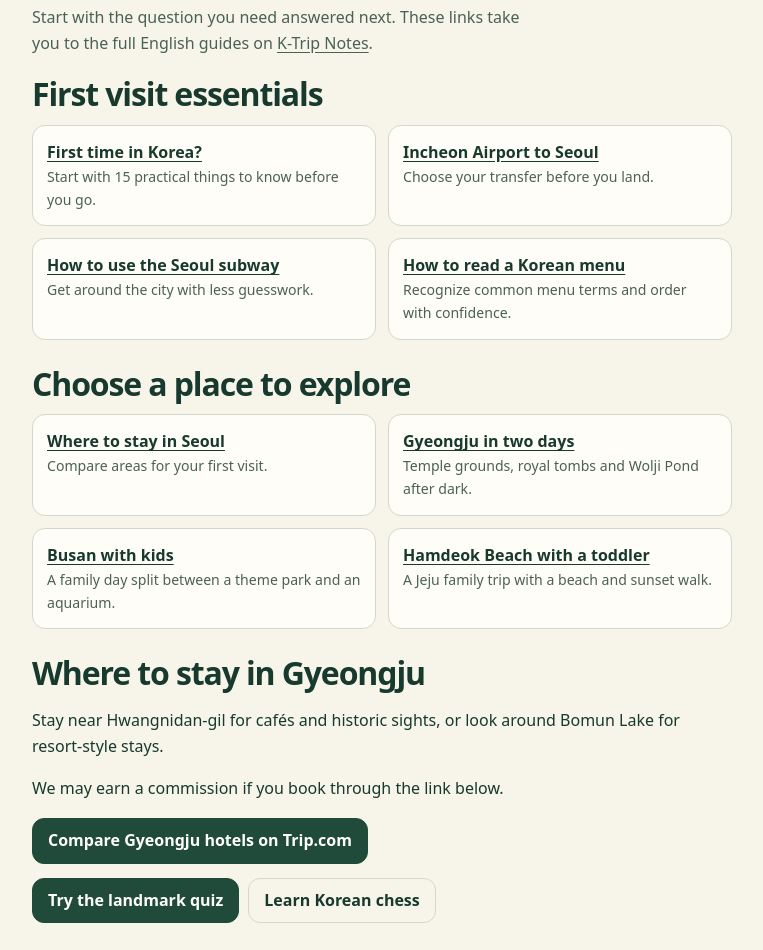
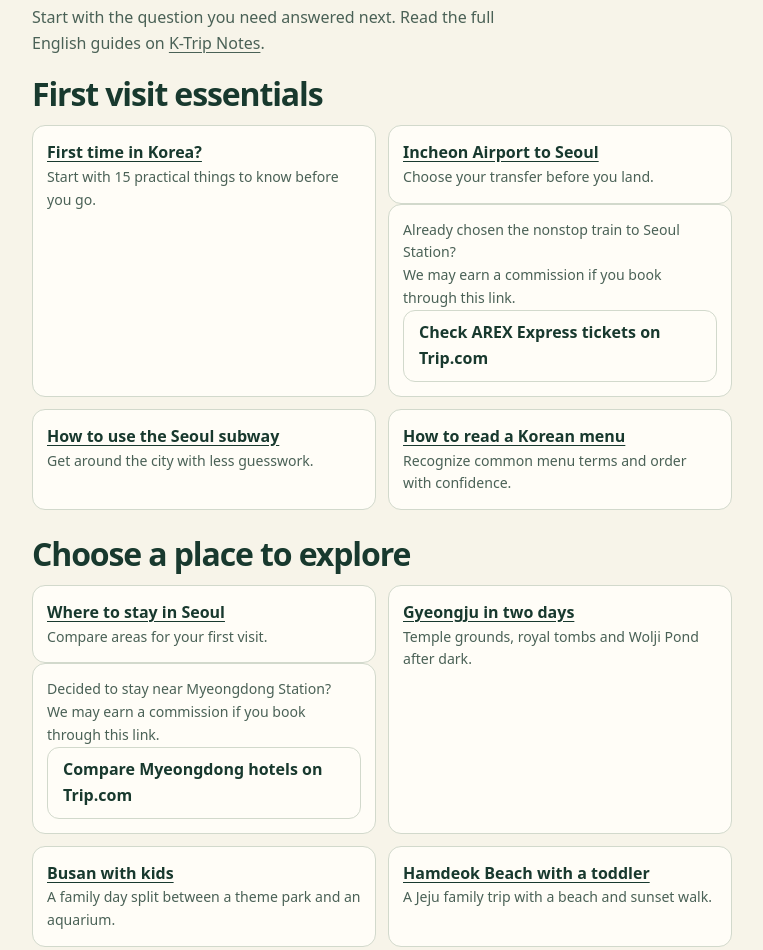
Before and after one commit to not-opened/not-opened.github.io, a plain HTML site: page en/travel/index.html in a window 1280 px wide. Shown: the part 184-1134 px from the top of the page, without its empty margins (258-1021 px from the left). Drawn offline with Linux system fonts and the light colour scheme.

Commit message:
Add disclosed Myeongdong hotel and AREX affiliate links (#12)

```diff
--- a/en/travel/index.html
+++ b/en/travel/index.html
@@ -10,15 +10,29 @@
 <header class="bar narrow"><a class="brand" href="../"><span class="mark" aria-hidden="true">▶</span>notopened</a><a href="/" class="lang" lang="ko" hreflang="ko">한국어 홈</a></header>
 <main class="narrow">
 <a class="back" href="../">← English home</a><h1 class="page-title">Plan your Korea trip</h1>
-<p class="lede">Start with the question you need answered next. These links take you to the full English guides on <a href="https://ktrip-notes.blogspot.com/">K-Trip Notes</a>.</p>
+<p class="lede">Start with the question you need answered next. Read the full English guides on <a href="https://ktrip-notes.blogspot.com/">K-Trip Notes</a>.</p>
 <section aria-labelledby="first"><h2 id="first">First visit essentials</h2><div class="guide-list">
 <a class="guide" href="https://ktrip-notes.blogspot.com/2026/11/first-time-in-korea-15-things-you.html"><strong>First time in Korea?</strong><small>Start with 15 practical things to know before you go.</small></a>
+<div>
 <a class="guide" href="https://ktrip-notes.blogspot.com/2026/11/how-to-get-from-incheon-airport-to-seoul.html"><strong>Incheon Airport to Seoul</strong><small>Choose your transfer before you land.</small></a>
+<div class="guide" id="arex-ticket">
+<small>Already chosen the nonstop train to Seoul Station?</small>
+<small id="arex-ticket-disclosure">We may earn a commission if you book through this link.</small>
+<a class="button ghost" rel="sponsored" aria-describedby="arex-ticket-disclosure" href="https://us.trip.com/things-to-do/detail/50095890?Allianceid=11474380&amp;SID=337246890&amp;trip_sub1=en_arex_express&amp;trip_sub3=D21631724">Check AREX Express tickets on Trip.com</a>
+</div>
+</div>
 <a class="guide" href="https://ktrip-notes.blogspot.com/2026/11/how-to-use-seoul-subway-as-tourist.html"><strong>How to use the Seoul subway</strong><small>Get around the city with less guesswork.</small></a>
 <a class="guide" href="https://ktrip-notes.blogspot.com/2026/11/korean-food-menu-guide-for-foreigners.html"><strong>How to read a Korean menu</strong><small>Recognize common menu terms and order with confidence.</small></a>
 </div></section>
 <section aria-labelledby="trips"><h2 id="trips">Choose a place to explore</h2><div class="guide-list">
+<div>
 <a class="guide" href="https://ktrip-notes.blogspot.com/2026/11/best-areas-to-stay-in-seoul-for-first.html"><strong>Where to stay in Seoul</strong><small>Compare areas for your first visit.</small></a>
+<div class="guide" id="myeongdong-hotels">
+<small>Decided to stay near Myeongdong Station?</small>
+<small id="myeongdong-hotels-disclosure">We may earn a commission if you book through this link.</small>
+<a class="button ghost" rel="sponsored" aria-describedby="myeongdong-hotels-disclosure" href="https://www.trip.com/hotels/landmark/kr/myeongdong-station.1.html?Allianceid=11474380&amp;SID=337246890&amp;trip_sub1=en_seoul_hotels&amp;trip_sub3=D21631724">Compare Myeongdong hotels on Trip.com</a>
+</div>
+</div>
 <a class="guide" href="https://ktrip-notes.blogspot.com/2026/11/gyeongju-in-2-days-easy-autumn.html"><strong>Gyeongju in two days</strong><small>Temple grounds, royal tombs and Wolji Pond after dark.</small></a>
 <a class="guide" href="https://ktrip-notes.blogspot.com/2026/11/busan-with-kids-family-day-at-lotte.html"><strong>Busan with kids</strong><small>A family day split between a theme park and an aquarium.</small></a>
 <a class="guide" href="https://ktrip-notes.blogspot.com/2026/11/hamdeok-beach-jeju-with-toddler-emerald.html"><strong>Hamdeok Beach with a toddler</strong><small>A Jeju family trip with a beach and sunset walk.</small></a>
```
